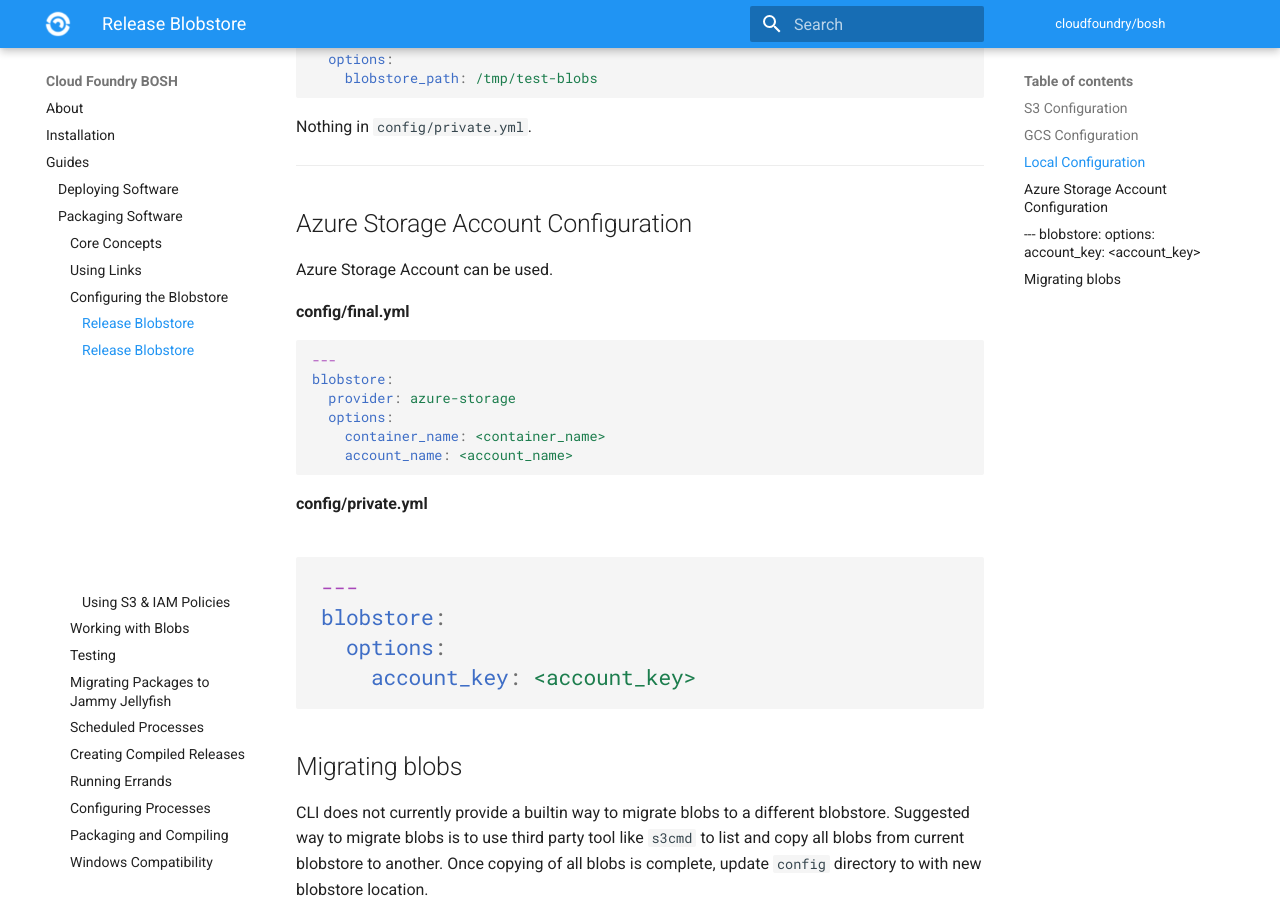
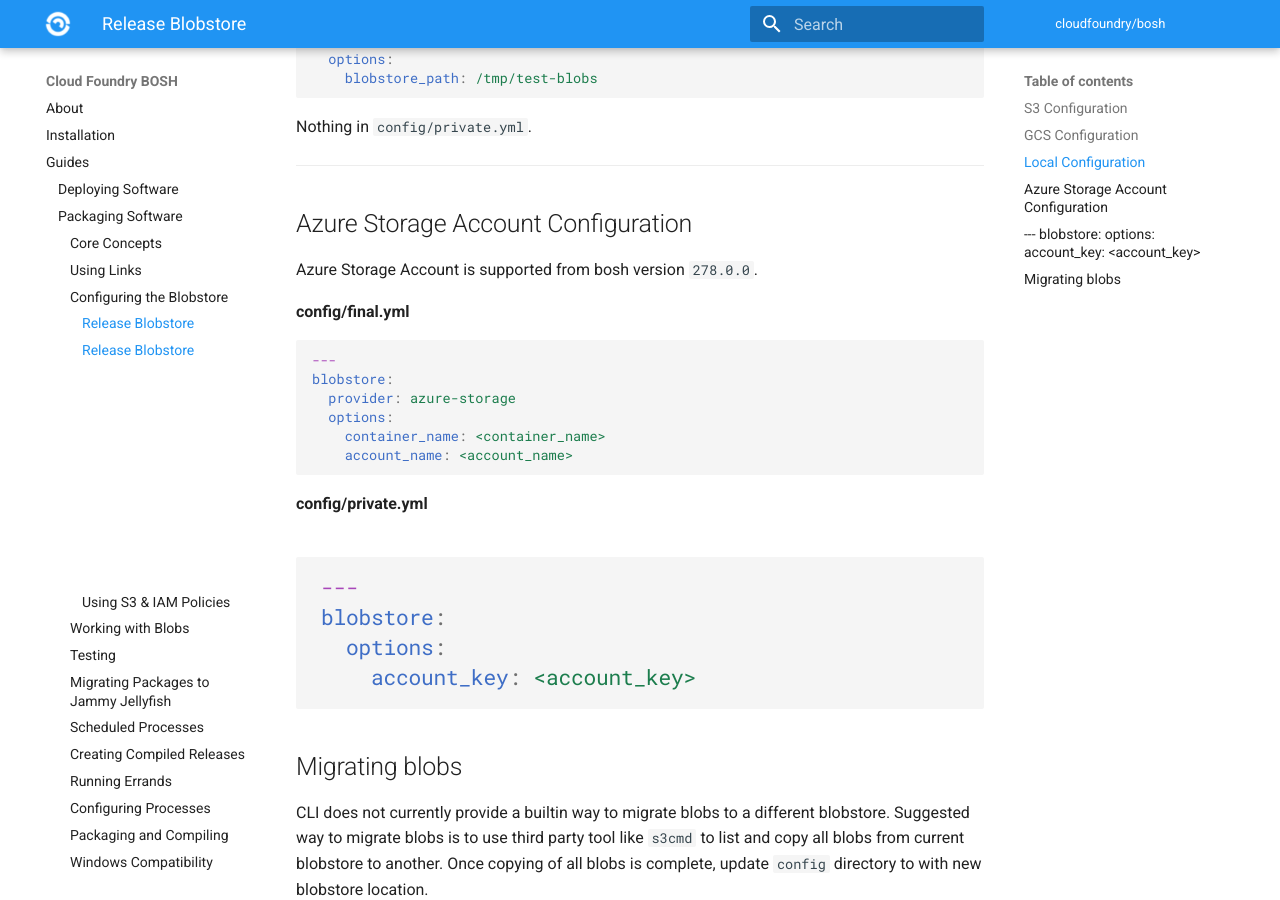
Before and after one commit to cloudfoundry/docs-bosh, an MkDocs documentation site: the page built from content/release-blobstore.md, in a window 1280 px wide and 900 px high, scrolled down 1866 px. Built offline with MkDocs 1.6.1 and Material for MkDocs 9.7.7, drawn with Linux system fonts in a browser that asks for light colours; old or Windows-style settings are respelled for this version of MkDocs.

Commit message:
Add bosh version 278.0.0

```diff
--- a/content/release-blobstore.md
+++ b/content/release-blobstore.md
@@ -84,7 +84,7 @@ Nothing in `config/private.yml`.
 
 ## Azure Storage Account Configuration {: #azure-storage-config }
 
-Azure Storage Account can be used.
+Azure Storage Account is supported from bosh version `278.0.0`.
 
 **config/final.yml**
 
```
Also changed, not shown: content/director-configure-blobstore.md (+2 -0 lines).
